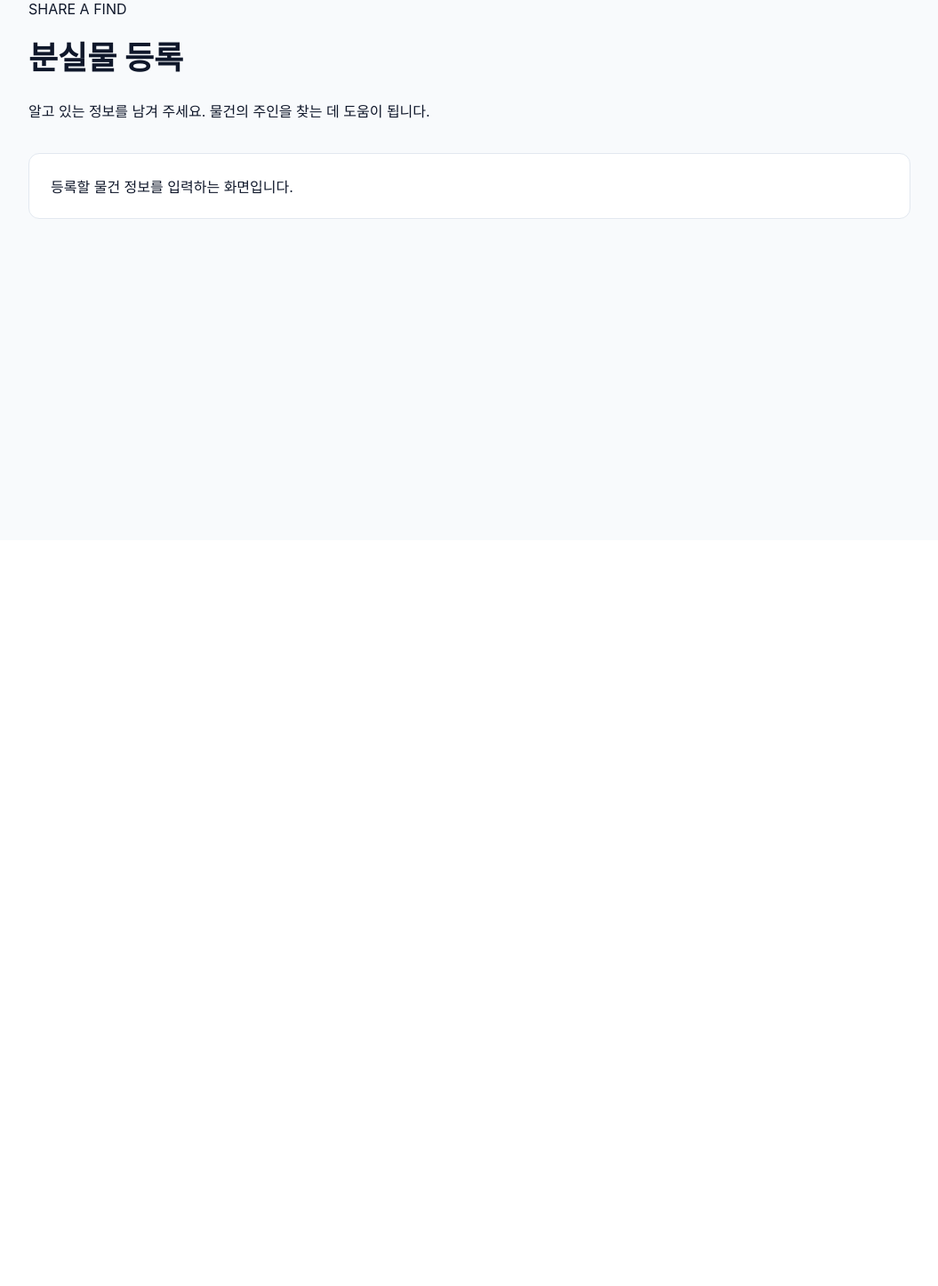
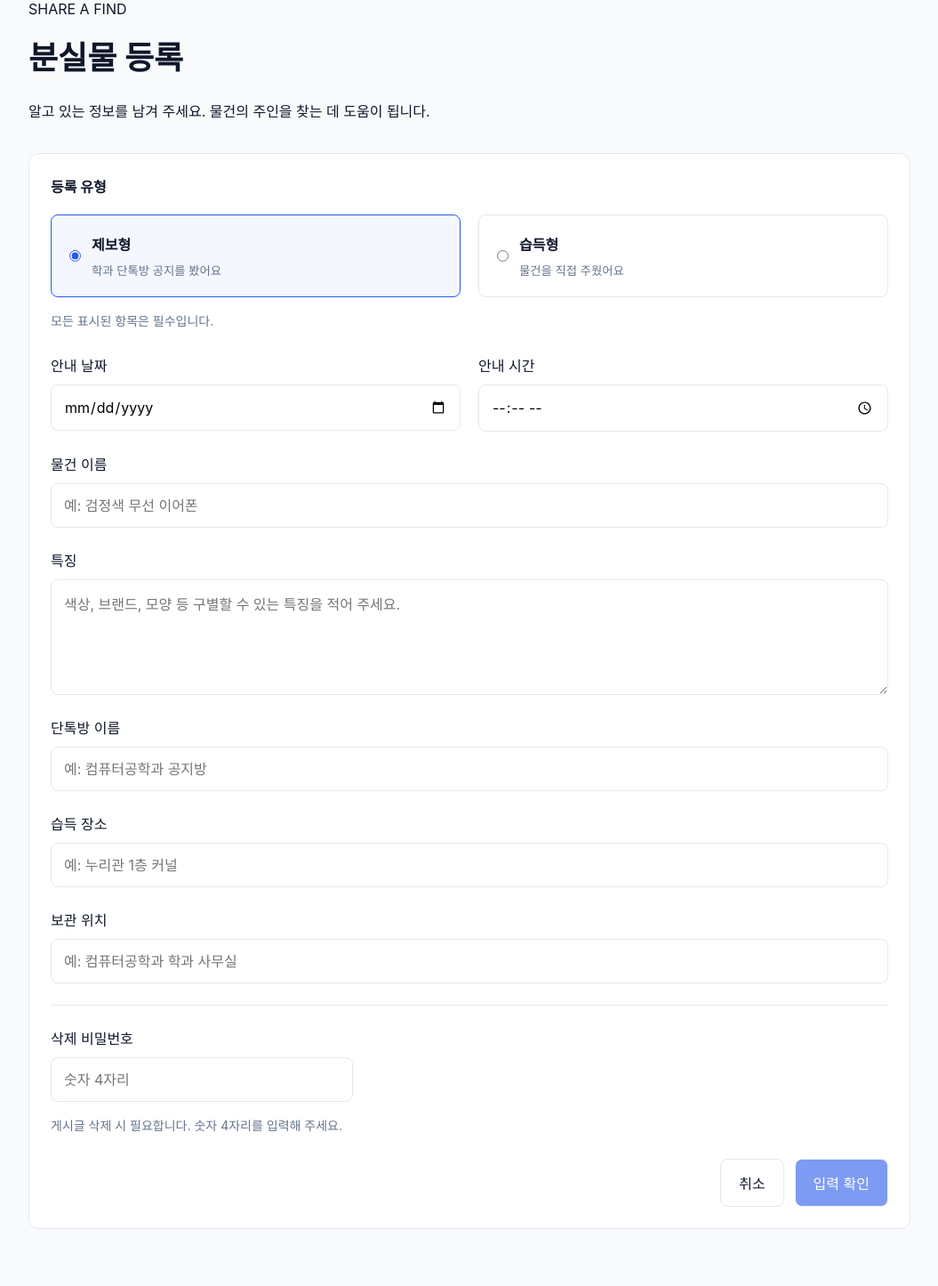
Before and after one commit to MinseoKim01/OSS_TEAM_1, a Flask app: page /register in a window 1280 px wide. Shown: the part 193-1638 px from the top of the page at 89% size, without its empty margins (112-1167 px from the left). Before the commit the page ends 439 px from the top, so only its background shows below. Run offline with Flask 3, Linux system fonts and the light colour scheme.

Commit message:
feat: 등록 유형 선택 및 정보 입력 필드 구현 (#4)
- 제보형·습득형 선택 UI 추가
- 날짜, 시간, 물건명, 특징 및 유형별 정보 입력 필드 추가
- 삭제 비밀번호 입력 필드와 취소 버튼 추가
- 공통 style.css에 등록 폼 스타일 추가

```diff
--- a/static/css/style.css
+++ b/static/css/style.css
@@ -96,3 +96,118 @@ body {
     border-radius: 12px;
     background-color: #ffffff;
 }
+
+/* 등록 폼: 유형 선택과 입력칸 배치 및 버튼 구분을 위한 스타일 */
+.register-form fieldset {
+    border: 0;
+    min-width: 0;
+}
+
+.register-form legend {
+    margin-bottom: 20px;
+    font-weight: 700;
+}
+
+.register-row {
+    display: grid;
+    grid-template-columns: 1fr 1fr;
+    gap: 20px;
+}
+
+.register-form label {
+    display: block;
+    margin-bottom: 24px;
+}
+
+.register-form input:not([type="radio"]),
+.register-form textarea {
+    display: block;
+    width: 100%;
+    margin-top: 10px;
+    padding: 14px;
+    border: 1px solid #e2e8f0;
+    border-radius: 8px;
+    font: inherit;
+}
+
+.register-form textarea {
+    resize: vertical;
+}
+
+.register-form .type-option {
+    display: flex;
+    align-items: center;
+    gap: 12px;
+    margin-bottom: 0;
+    padding: 20px;
+    border: 1px solid #e2e8f0;
+    border-radius: 8px;
+    cursor: pointer;
+}
+
+.register-form .type-option:has(input:checked) {
+    border-color: #285aeb;
+    background-color: #f5f7ff;
+}
+
+.register-form input[type="radio"] {
+    accent-color: #285aeb;
+}
+
+.register-form .type-option small {
+    display: block;
+    margin-top: 8px;
+    color: #64748b;
+}
+
+.register-help {
+    margin: 16px 0 28px;
+    color: #64748b;
+    font-size: 14px;
+}
+
+.register-password {
+    padding-top: 24px;
+    border-top: 1px solid #e2e8f0;
+}
+
+.register-password label {
+    max-width: 340px;
+    margin-bottom: 0;
+}
+
+.register-actions {
+    display: flex;
+    justify-content: flex-end;
+    gap: 12px;
+}
+
+.register-actions a,
+.register-actions button {
+    padding: 14px 20px;
+    border: 1px solid #e2e8f0;
+    border-radius: 8px;
+    font: inherit;
+}
+
+.register-actions a {
+    color: inherit;
+    text-decoration: none;
+}
+
+.register-actions button {
+    background-color: #285aeb;
+    color: #ffffff;
+}
+
+.register-actions button:disabled {
+    opacity: 0.6;
+    cursor: not-allowed;
+}
+
+/* 등록 폼: 작은 화면에서 입력칸과 유형 선택 영역이 잘리지 않도록 한 열로 배치 */
+@media (max-width: 600px) {
+    .register-row {
+        grid-template-columns: 1fr;
+    }
+}
--- a/templates/register.html
+++ b/templates/register.html
@@ -1,4 +1,4 @@
-<!--등록 화면의 전체 구조 담당-->
+<!-- 등록 화면의 전체 구조 담당 -->
 <!DOCTYPE html>
 <html lang="ko">
 <head>
@@ -11,19 +11,105 @@
     <header class="header">
         <div class="container header-container">
             <a href="{{ url_for('main.index') }}" class="logo">
-                <img class="logo-image" src="{{ url_for('static', filename='images/logo.png') }}" alt="" width="48" height="48">
+                <img class="logo-image"
+                     src="{{ url_for('static', filename='images/logo.png') }}"
+                     alt="" width="48" height="48">
                 <span>부경대 모아줍</span>
             </a>
         </div>
     </header>
+
     <main class="container register-page">
         <a href="{{ url_for('main.index') }}">← 목록으로 돌아가기</a>
         <p class="register-caption">SHARE A FIND</p>
         <h1>분실물 등록</h1>
-        <p class="register-intro">알고 있는 정보를 남겨 주세요. 물건의 주인을 찾는 데 도움이 됩니다.</p>
-        <section class="register-form">
-            <p>등록할 물건 정보를 입력하는 화면입니다.</p>
-        </section>
+        <p class="register-intro">
+            알고 있는 정보를 남겨 주세요. 물건의 주인을 찾는 데 도움이 됩니다.
+        </p>
+
+        <form class="register-form">
+            <fieldset>
+                <legend>등록 유형</legend>
+                <div class="register-row">
+                    <label class="type-option">
+                        <input type="radio" name="type" value="report" checked>
+                        <span>
+                            <strong>제보형</strong>
+                            <small>학과 단톡방 공지를 봤어요</small>
+                        </span>
+                    </label>
+                    <label class="type-option">
+                        <input type="radio" name="type" value="found">
+                        <span>
+                            <strong>습득형</strong>
+                            <small>물건을 직접 주웠어요</small>
+                        </span>
+                    </label>
+                </div>
+            </fieldset>
+
+            <p class="register-help">모든 표시된 항목은 필수입니다.</p>
+
+            <div class="register-row">
+                <label>
+                    <span id="date-label">안내 날짜</span>
+                    <input type="date" name="date" required>
+                </label>
+                <label>
+                    <span id="time-label">안내 시간</span>
+                    <input type="time" name="time" required>
+                </label>
+            </div>
+
+            <label>
+                물건 이름
+                <input name="name" placeholder="예: 검정색 무선 이어폰" required>
+            </label>
+
+            <label>
+                특징
+                <textarea name="description" rows="5"
+                          placeholder="색상, 브랜드, 모양 등 구별할 수 있는 특징을 적어 주세요."
+                          required></textarea>
+            </label>
+
+            <div id="report-fields">
+                <label>
+                    단톡방 이름
+                    <input name="chat_name" placeholder="예: 컴퓨터공학과 공지방" required>
+                </label>
+            </div>
+
+            <div id="found-fields">
+                <label>
+                    습득 장소
+                    <input name="place" placeholder="예: 누리관 1층 커널" required>
+                </label>
+                <label>
+                    보관 위치
+                    <input name="storage" placeholder="예: 컴퓨터공학과 학과 사무실" required>
+                </label>
+            </div>
+
+            <div class="register-password">
+                <label>
+                    삭제 비밀번호
+                    <input type="password" name="password"
+                           inputmode="numeric" maxlength="4"
+                           autocomplete="new-password"
+                           placeholder="숫자 4자리"
+                           aria-describedby="password-help" required>
+                </label>
+                <p id="password-help" class="register-help">
+                    게시글 삭제 시 필요합니다. 숫자 4자리를 입력해 주세요.
+                </p>
+            </div>
+
+            <div class="register-actions">
+                <a href="{{ url_for('main.index') }}">취소</a>
+                <button type="submit" disabled>입력 확인</button>
+            </div>
+        </form>
     </main>
 </body>
 </html>
```
